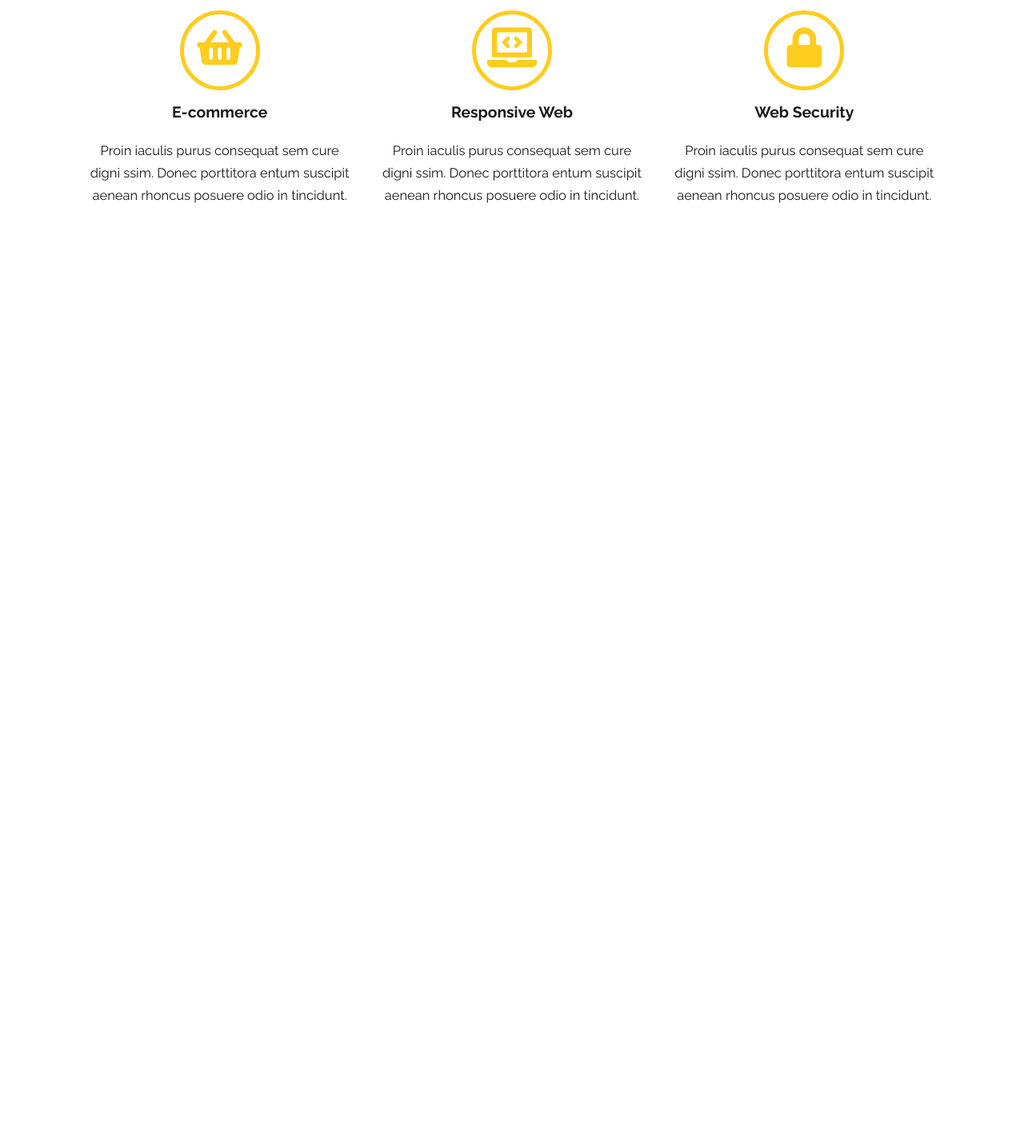
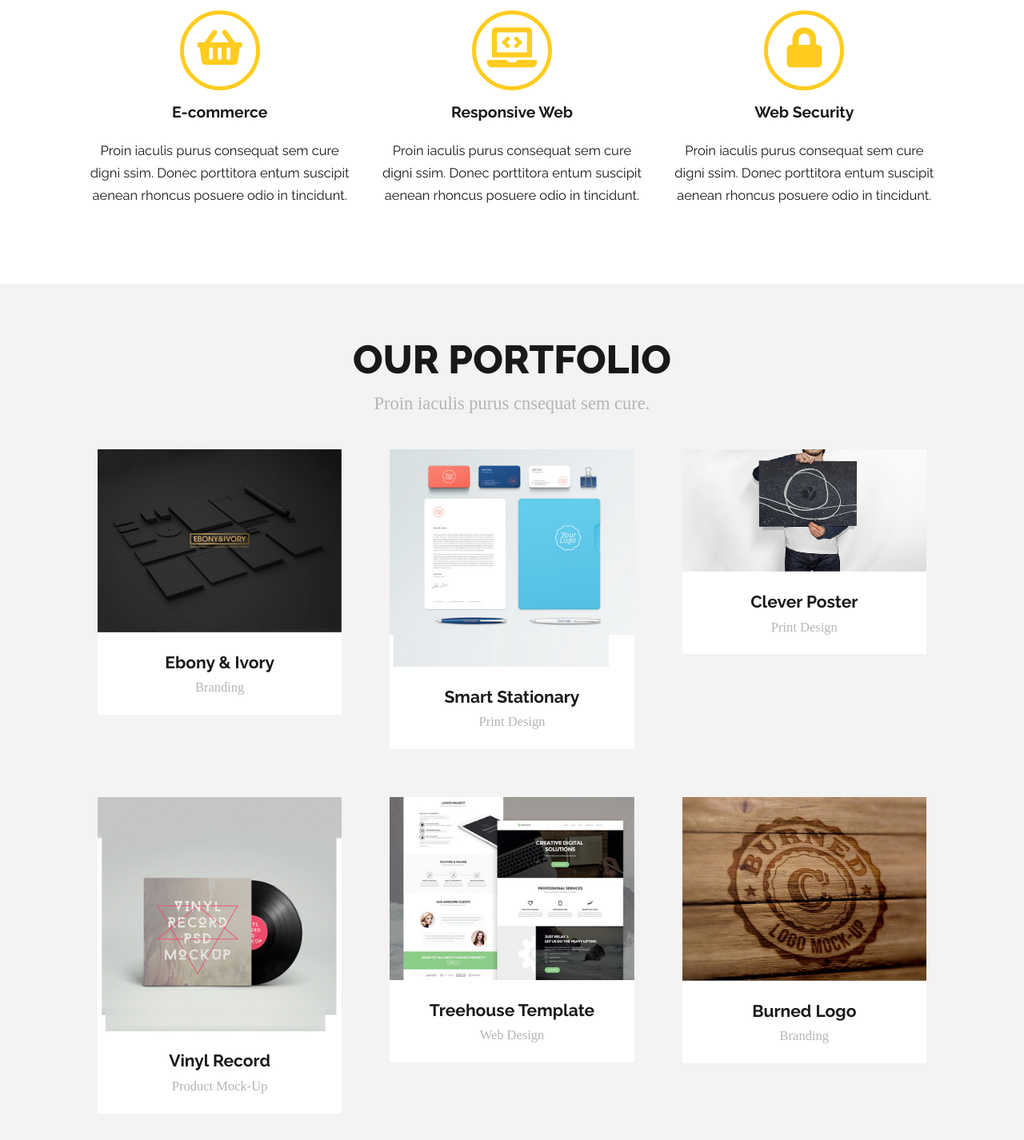
Before and after one commit to asmagala/4.6taskrunner, a website: page index.html in a window 1280 px wide. Shown: the part 994-2420 px from the top of the page at 80% size. Before the commit the page ends 1349 px from the top, so only its background shows below. Drawn offline with Linux system fonts and the light colour scheme; a web font is replaced by a local one.

Commit message:
Add and style portfolio section.

```diff
--- a/index.html
+++ b/index.html
@@ -68,6 +68,68 @@
           </div>
       </section>
 
+      <section class="portfolio">
+        <div class="container">
+          <h2 class="section-title">OUR PORTFOLIO</h2>
+          <h4 class="section-subtitle">Proin iaculis purus cnsequat sem cure.</h4>
+            <div class="portfolio-wrapper">
+              <div class="portfolio-item">
+                <div class="photo">
+                  <img src="images/Image5.jpg" alt="Ebony & Ivory">
+                </div>
+                <div class="badge">
+                  <h4 class="badge-title">Ebony & Ivory</h4>
+                  <h5 class="badge-descritpion">Branding</h5>
+                </div>
+              </div>
+              <div class="portfolio-item">
+                <div class="photo">
+                  <img src="images/Image4.jpg" alt="Smart Stationary">
+                </div>
+                <div class="badge">
+                  <h4 class="badge-title">Smart Stationary</h4>
+                <h5 class="badge-descritpion">Print Design</h5>
+                </div>
+              </div>
+              <div class="portfolio-item">
+                <div class="photo">
+                  <img src="images/Image3.jpg" alt="Clever Poster">
+                </div>
+                <div class="badge">
+                  <h4 class="badge-title">Clever Poster</h4>
+                  <h5 class="badge-descritpion">Print Design</h5>
+                </div>
+              </div>
+              <div class="portfolio-item">
+                <div class="photo">
+                  <img src="images/Image2.jpg" alt="Vinyl Record">
+                </div>
+                <div class="badge">
+                  <h4 class="badge-title">Vinyl Record</h4>
+                  <h5 class="badge-descritpion">Product Mock-Up</h5>
+                </div>
+              </div>
+              <div class="portfolio-item">
+                <div class="photo">
+                  <img src="images/Image1.jpg" alt="Treehouse Template">
+                </div>
+                <div class="badge">
+                  <h4 class="badge-title">Treehouse Template</h4>
+                  <h5 class="badge-descritpion">Web Design</h5>
+                </div>
+              </div>
+              <div class="portfolio-item">
+                <div class="photo">
+                  <img src="images/Image.jpg" alt="Burned Logo">
+                </div>
+                <div class="badge">
+                  <h4 class="badge-title">Burned Logo</h4>
+                  <h5 class="badge-descritpion">Branding</h5>
+                </div>
+              </div>
+            </div>
+        </div>
+    </section>
 
     </body>
 </html>
--- a/sass/style.scss
+++ b/sass/style.scss
@@ -197,3 +197,44 @@ h5 { margin: 0.9em 0; }
     }
   }
 }
+
+/* Portfolio */
+
+.portfolio {
+  background: $color-five;
+
+  .portfolio-wrapper {
+    display: flex;
+    flex-wrap: wrap;
+    justify-content: space-between;
+    .portfolio-item {
+      flex: 0 0 33.33333%;
+      padding: 30px;
+      .photo {
+        img {
+          width: 100%;
+          height: 100%;
+          object-fit: cover;
+          display: block;
+        }
+      }
+      .badge {
+        background-color: $color-two;
+        margin-top: 0px;
+        text-align: center;
+        padding: 5px;
+        &-title {
+          font-size: 1.4em;
+          margin-bottom: 0;
+        }
+        &-descritpion {
+          font-size: 1.1em;
+          font-family: $font-subtitle;
+          font-weight: $font-regular;
+          color: $color-four;
+          margin-top: 0;
+        }
+      }
+    }
+  }
+}
```
Also changed, not shown: css/style.css, 1 other file.
